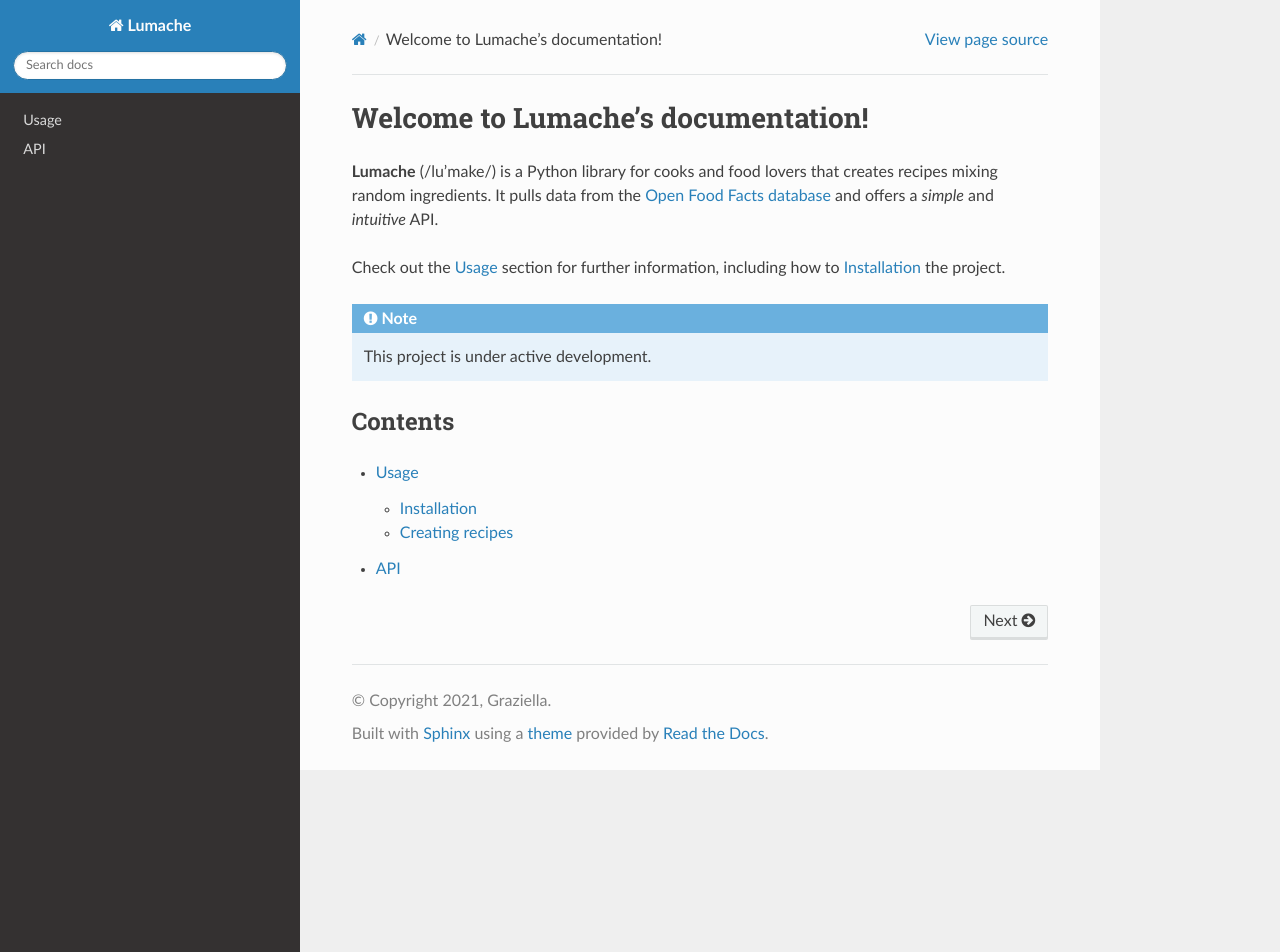
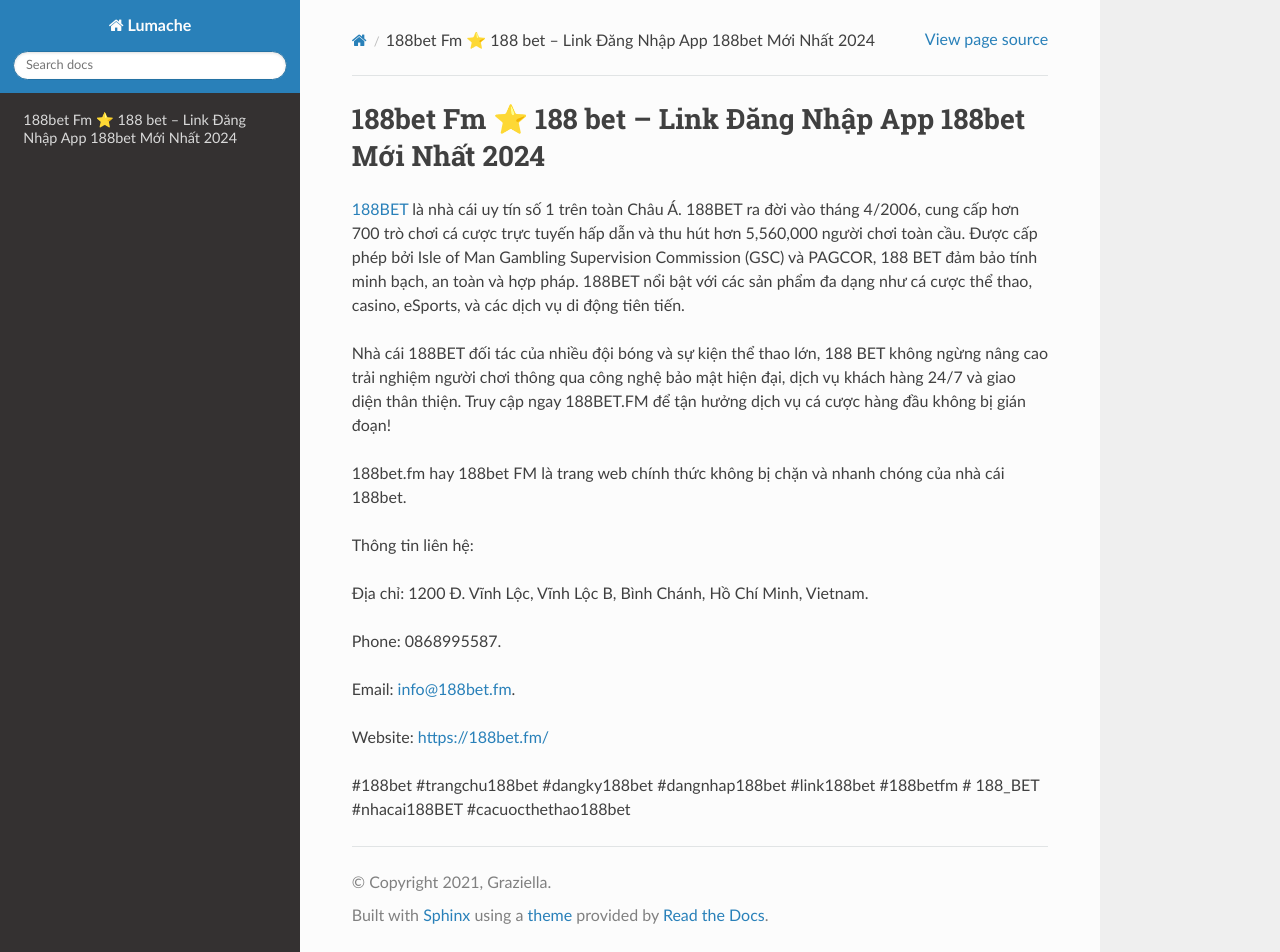
Before and after one commit to camtiennguyena/link188betfm, a Sphinx documentation site: the page built from docs/source/index.rst, in a window 1280 px wide and 952 px high. Built offline with Sphinx 7.4.7 and the Read the Docs theme 3.1.0, drawn with Linux system fonts in a browser that asks for light colours.

Commit message:
Update index.rst

```diff
--- a/docs/source/index.rst
+++ b/docs/source/index.rst
@@ -1,22 +1,21 @@
-Welcome to Lumache's documentation!
+188bet Fm ⭐️ 188 bet – Link Đăng Nhập App 188bet Mới Nhất 2024
 ===================================
 
-**Lumache** (/lu'make/) is a Python library for cooks and food lovers
-that creates recipes mixing random ingredients.
-It pulls data from the `Open Food Facts database <https://world.openfoodfacts.org/>`_
-and offers a *simple* and *intuitive* API.
+`188BET <https://188bet.fm/>`_ là nhà cái uy tín số 1 trên toàn Châu Á. 188BET ra đời vào tháng 4/2006, cung cấp hơn 700 trò chơi cá cược trực tuyến hấp dẫn và thu hút hơn 5,560,000 người chơi toàn cầu. Được cấp phép bởi Isle of Man Gambling Supervision Commission (GSC) và PAGCOR, 188 BET đảm bảo tính minh bạch, an toàn và hợp pháp. 188BET nổi bật với các sản phẩm đa dạng như cá cược thể thao, casino, eSports, và các dịch vụ di động tiên tiến.
 
-Check out the :doc:`usage` section for further information, including
-how to :ref:`installation` the project.
+Nhà cái 188BET đối tác của nhiều đội bóng và sự kiện thể thao lớn, 188 BET không ngừng nâng cao trải nghiệm người chơi thông qua công nghệ bảo mật hiện đại, dịch vụ khách hàng 24/7 và giao diện thân thiện. Truy cập ngay 188BET.FM để tận hưởng dịch vụ cá cược hàng đầu không bị gián đoạn!
 
-.. note::
+188bet.fm hay 188bet FM là trang web chính thức không bị chặn và nhanh chóng của nhà cái 188bet.
 
-   This project is under active development.
 
-Contents
---------
+Thông tin liên hệ:
 
-.. toctree::
+Địa chỉ: 1200 Đ. Vĩnh Lộc, Vĩnh Lộc B, Bình Chánh, Hồ Chí Minh, Vietnam.
 
-   usage
-   api
+Phone: 0868995587.
+
+Email: info@188bet.fm.
+
+Website: https://188bet.fm/
+
+#188bet #trangchu188bet #dangky188bet #dangnhap188bet #link188bet #188betfm # 188_BET #nhacai188BET #cacuocthethao188bet
```
